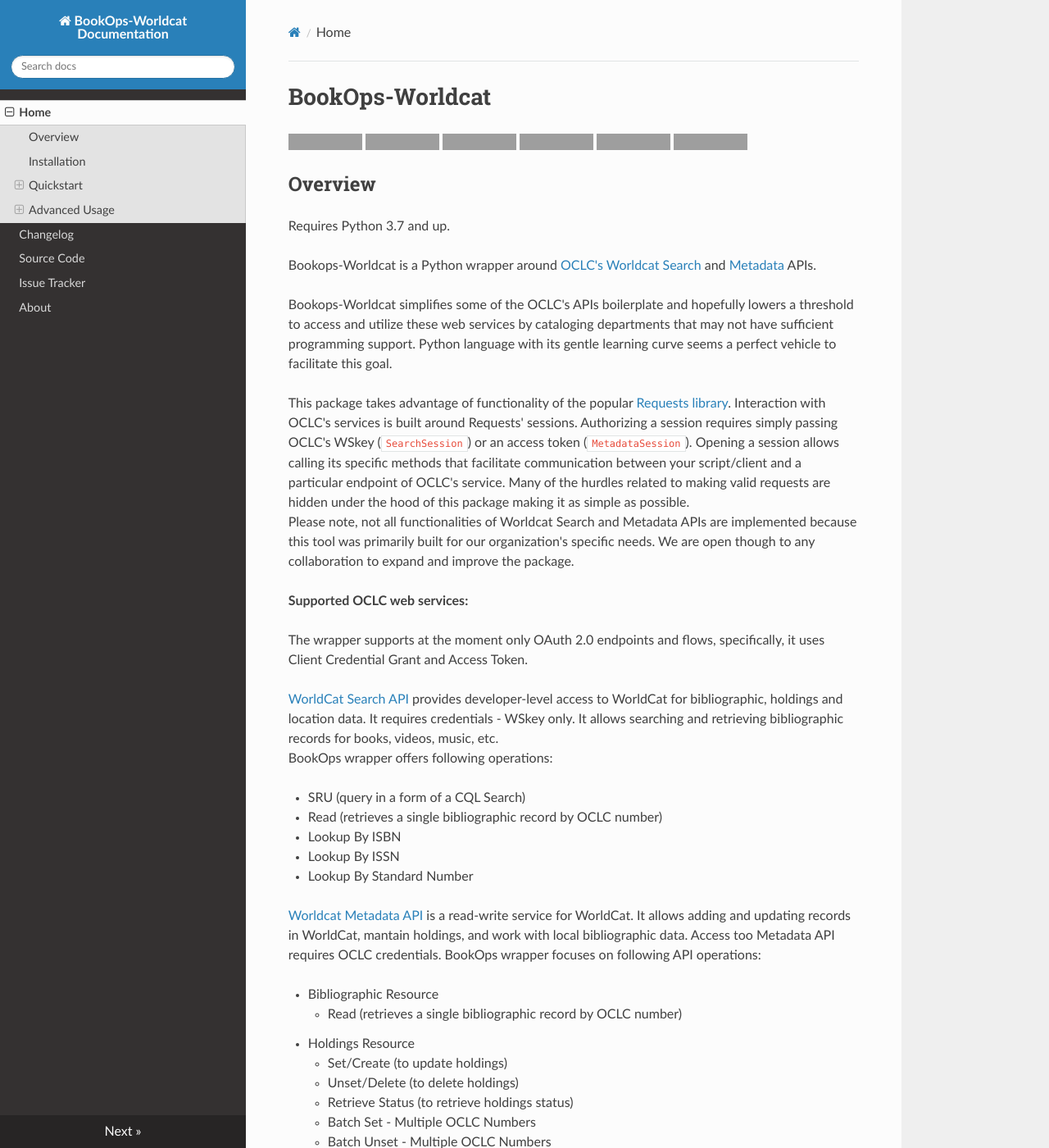
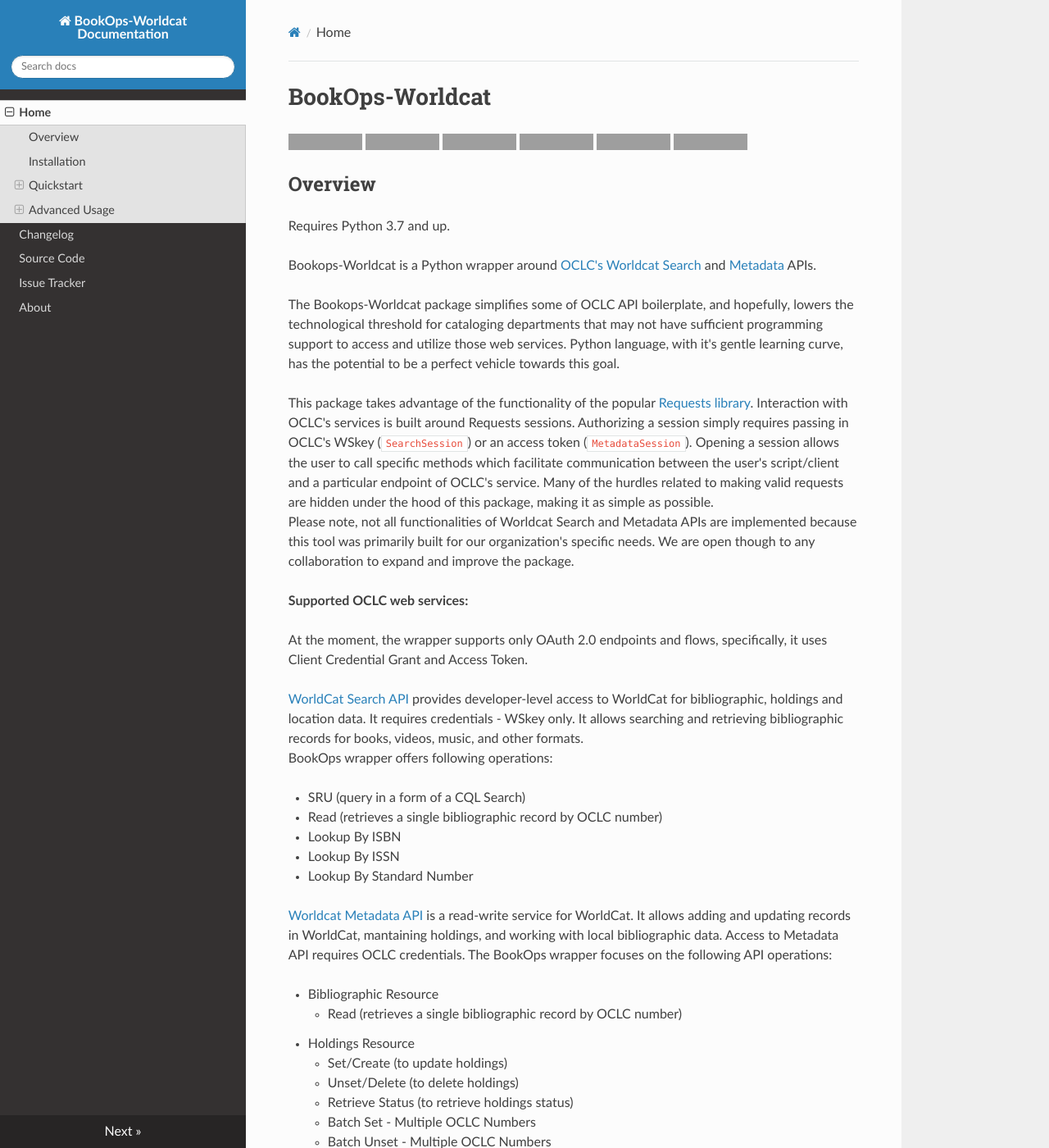
Before and after one commit to BookOps-CAT/bookops-worldcat, an MkDocs documentation site: the page built from docs/index.md, in a window 1280 px wide and 1400 px high. Shown: the whole window at 82% size. Built offline with MkDocs 1.6.1, drawn with Linux system fonts in a browser that asks for light colours; nearby versions of some CDN libraries; some of the changed text lies outside the part shown; grey boxes are pictures that could not be loaded.

Commit message:
Update index.md

```diff
--- a/docs/index.md
+++ b/docs/index.md
@@ -8,19 +8,19 @@
 
 Bookops-Worldcat is a Python wrapper around [OCLC's](https://www.oclc.org/en/home.html) [Worldcat](https://www.worldcat.org/) [Search](https://www.oclc.org/developer/develop/web-services/worldcat-search-api.en.html) and [Metadata](https://www.oclc.org/developer/develop/web-services/worldcat-metadata-api.en.html) APIs.
 
-Bookops-Worldcat simplifies some of the OCLC's APIs boilerplate and hopefully lowers a threshold to access and utilize these web services by cataloging departments that may not have sufficient programming support. Python language with its gentle learning curve seems a perfect vehicle to facilitate this goal.
+The Bookops-Worldcat package simplifies some of OCLC API boilerplate, and hopefully, lowers the technological threshold for cataloging departments that may not have sufficient programming support to access and utilize those web services. Python language, with it's gentle learning curve, has the potential to be a perfect vehicle towards this goal.
 
 
-This package takes advantage of functionality of the popular [Requests library](https://requests.readthedocs.io/en/master/). Interaction with OCLC's services is built around Requests' sessions. Authorizing a session requires simply passing OCLC's WSkey (`SearchSession`) or an access token (`MetadataSession`). Opening a session allows calling its specific methods that facilitate communication between your script/client and a particular endpoint of OCLC's service. Many of the hurdles related to making valid requests are hidden under the hood of this package making it as simple as possible.
+This package takes advantage of the functionality of the popular [Requests library](https://requests.readthedocs.io/en/master/). Interaction with OCLC's services is built around Requests sessions. Authorizing a session simply requires  passing in OCLC's WSkey (`SearchSession`) or an access token (`MetadataSession`). Opening a session allows the user to call specific methods which facilitate communication between the user's script/client and a particular endpoint of OCLC's service. Many of the hurdles related to making valid requests are hidden under the hood of this package, making it as simple as possible.
 Please note, not all functionalities of Worldcat Search and Metadata APIs are implemented because this tool was primarily built for our organization's specific needs. We are open though to any collaboration to expand and improve the package.
 
 
 **Supported OCLC web services:**
 
-The wrapper supports at the moment only OAuth 2.0 endpoints and flows, specifically, it uses Client Credential Grant and Access Token.
+At the moment, the wrapper supports only OAuth 2.0 endpoints and flows, specifically, it uses Client Credential Grant and Access Token.
 
 
-[WorldCat Search API](https://www.oclc.org/developer/develop/web-services.en.html) provides developer-level access to WorldCat for bibliographic, holdings and location data. It requires credentials - WSkey only. It allows searching and retrieving bibliographic records for books, videos, music, etc.
+[WorldCat Search API](https://www.oclc.org/developer/develop/web-services.en.html) provides developer-level access to WorldCat for bibliographic, holdings and location data. It requires credentials - WSkey only. It allows searching and retrieving bibliographic records for books, videos, music, and other formats.
 BookOps wrapper offers following operations:
 
 + SRU (query in a form of a CQL Search)
@@ -29,7 +29,7 @@
 + Lookup By ISSN
 + Lookup By Standard Number
 
-[Worldcat Metadata API](https://www.oclc.org/developer/develop/web-services/worldcat-metadata-api.en.html) is a read-write service for WorldCat. It allows adding and updating records in WorldCat, mantain holdings, and work with local bibliographic data. Access too Metadata API requires OCLC credentials. BookOps wrapper focuses on following API operations:
+[Worldcat Metadata API](https://www.oclc.org/developer/develop/web-services/worldcat-metadata-api.en.html) is a read-write service for WorldCat. It allows adding and updating records in WorldCat, mantaining holdings, and working with local bibliographic data. Access to Metadata API requires OCLC credentials. The BookOps wrapper focuses on the following API operations:
 
 + Bibliographic Resource
     + Read (retrieves a single bibliographic record by OCLC number)
```
Also changed, not shown: other parts of docs/index.md (+1 -1 lines).
